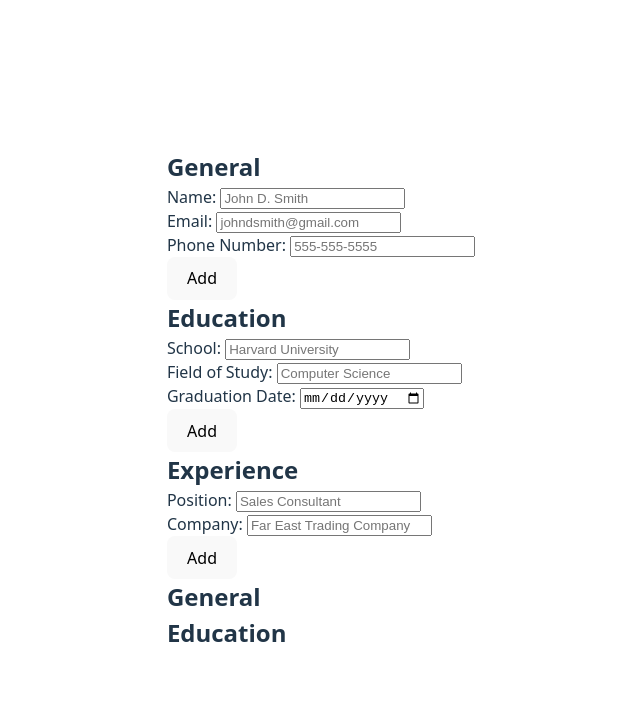
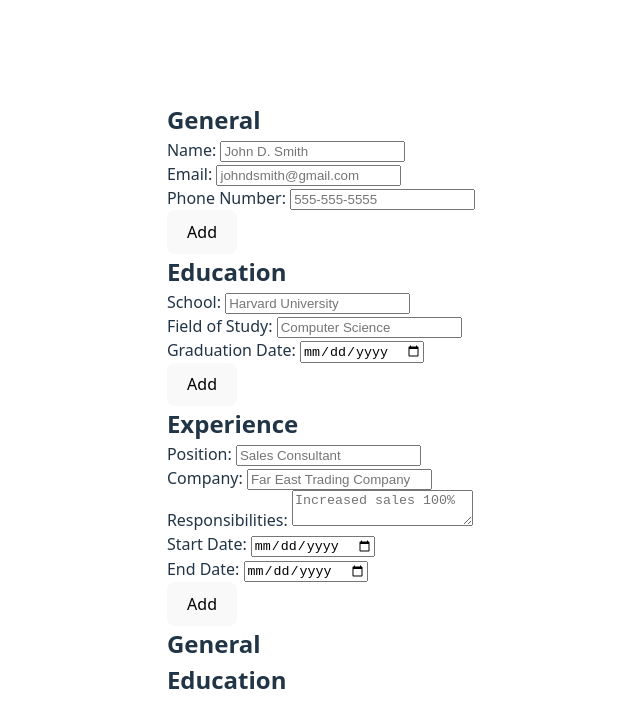
Before and after one commit to thongster/odin-cv-application, a React (Vite) app: page / in a window 1280 px wide. Shown: the top 728 px of the page, without its empty margins (319-959 px from the left). Built offline with nearby package versions, Linux system fonts and the light colour scheme.

Commit message:
layout remainder of html form for Experience

```diff
--- a/src/components/Education.jsx
+++ b/src/components/Education.jsx
@@ -31,6 +31,7 @@ export default function Education({
             id="school"
             required
             placeholder="Harvard University"
+            value={school}
             onChange={(e) => setSchool(e.target.value)}
           />
         </div>
@@ -41,6 +42,7 @@ export default function Education({
             id="field"
             required
             placeholder="Computer Science"
+            value={field}
             onChange={(e) => setField(e.target.value)}
           />
         </div>
@@ -51,6 +53,7 @@ export default function Education({
             id="date"
             required
             placeholder="Harvard University"
+            value={date}
             onChange={(e) => setDate(e.target.value)}
           />
         </div>
--- a/src/components/Experience.jsx
+++ b/src/components/Experience.jsx
@@ -9,6 +9,7 @@ export default function Experience({
   setDuties,
   setStartDate,
   setEndDate,
+  setExperienceList
 }) {
   function handleSubmit(e) {
     e.preventDefault()
@@ -22,7 +23,7 @@ export default function Experience({
       endDate: endDate,
     };
 
-    s((prevList) => [...prevList, entry]);
+    setExperienceList((prevList) => [...prevList, entry]);
   }
 
   return (
@@ -47,6 +48,33 @@ export default function Experience({
                     placeholder="Far East Trading Company"
                     onChange={(e) => setCompany(e.target.value)} />
             </div>
+            <div>
+                <label htmlFor="duties">Responsibilities: </label>
+                <textarea
+                    id="duties"
+                    required
+                    placeholder="Increased sales 100%"
+                    onChange={(e) => setDuties(e.target.value)}>
+                </textarea>
+            </div>
+            <div>
+                <label htmlFor="startDate">Start Date: </label>
+                <input
+                    type="date"
+                    id="startDate"
+                    required
+                    onChange={(e) => setStartDate(e.target.value)}>
+                </input>
+            </div>
+            <div>
+                <label htmlFor="endDate">End Date: </label>
+                <input
+                    type="date"
+                    id="endDate"
+                    required
+                    onChange={(e) => setEndDate(e.target.value)}>
+                </input>
+            </div>
         <button type="submit">Add</button>
         </form>
     </>
```
